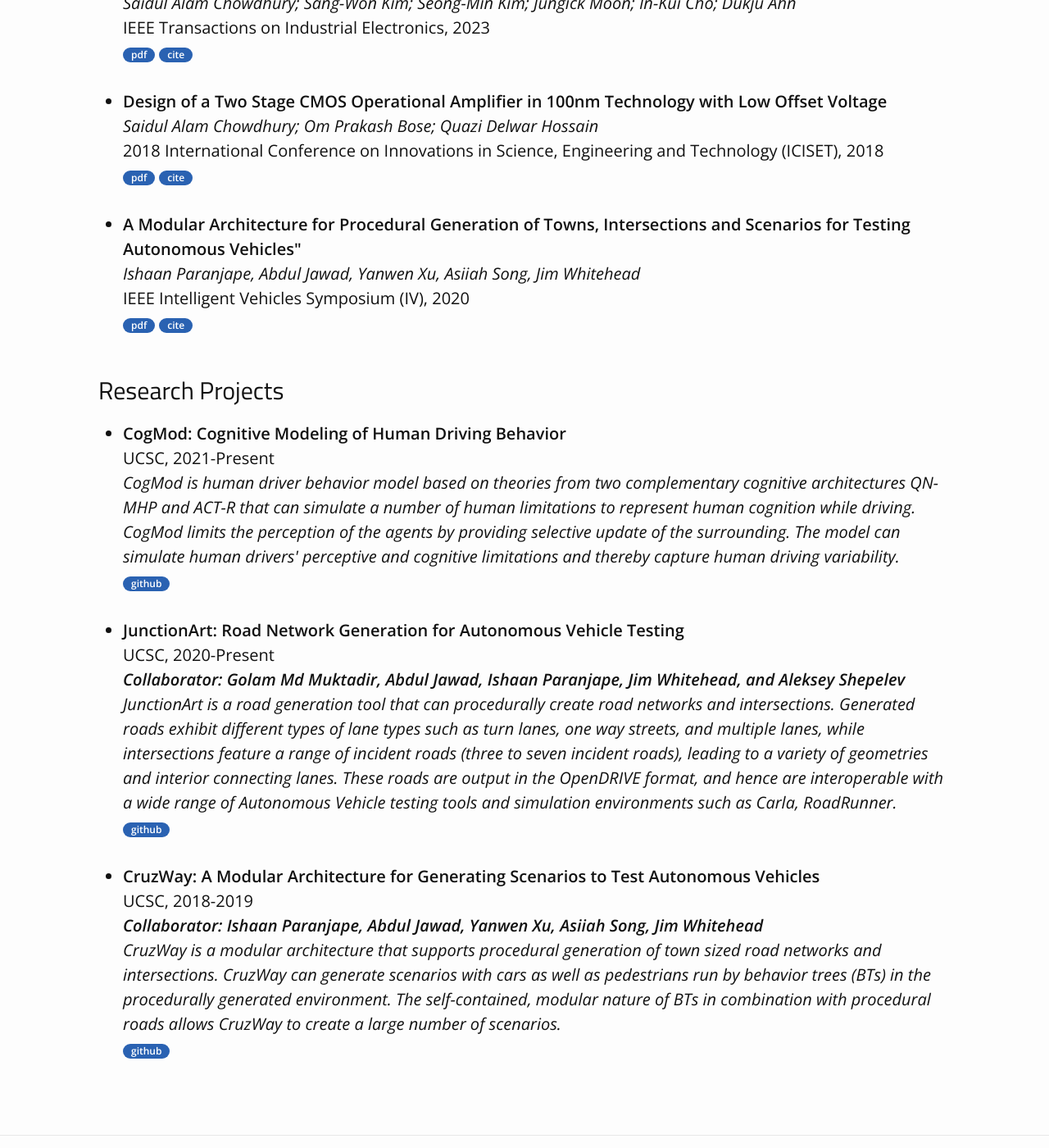
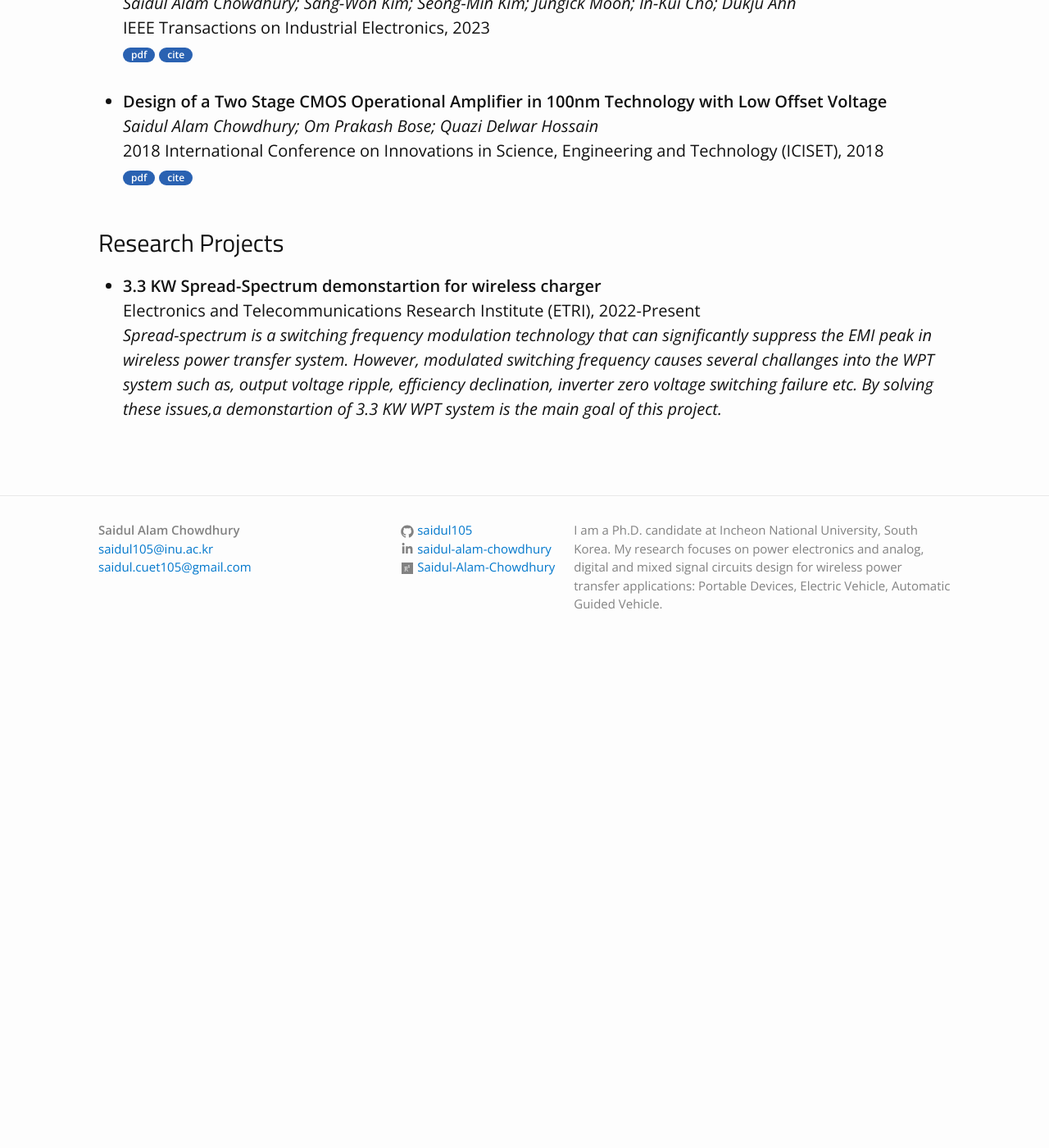
Before and after one commit to saidul105/saidul105.github.io, a Jekyll site: the page built from research.md, in a window 1280 px wide and 1400 px high, scrolled down 345 px. Shown: the whole window at 82% size. Built offline with Jekyll 4.4.1, drawn with Linux system fonts in a browser that asks for light colours; after the commit the page ends 1153 px from its top, so only the background shows below that.

Commit message:
Update research.md

```diff
--- a/research.md
+++ b/research.md
@@ -20,12 +20,7 @@ Describe your research interests here.
 		2018 International Conference on Innovations in Science, Engineering and Technology (ICISET), 2018<br>
 		<a href="https://ieeexplore.ieee.org/document/8745659"><div class="color-button">pdf</div></a><a href=""><div class="color-button">cite</div></a>
 	</li><br>
-	<li>
-		<b>A Modular Architecture for Procedural Generation of Towns, Intersections and Scenarios for Testing Autonomous Vehicles"</b><br>
-		<i>Ishaan Paranjape, Abdul Jawad, Yanwen Xu, Asiiah Song, Jim Whitehead</i><br>
-		IEEE Intelligent Vehicles Symposium (IV), 2020<br>
-		<a href="https://ieeexplore.ieee.org/abstract/document/9304625"><div class="color-button">pdf</div></a><a href=""><div class="color-button">cite</div></a>
-	</li><br>
+
 
 <!--
 	<li>
@@ -40,26 +35,13 @@ Describe your research interests here.
 <h2>Research Projects</h2>
 <ul>
 	<li>
-		<b>CogMod: Cognitive Modeling of Human Driving Behavior</b><br>
-		UCSC, 2021-Present<br>
-		<!-- <b><i>Advisor: Jim Whitehead</i></b><br> -->
-		<i>CogMod is human driver behavior model based on theories from two complementary cognitive architectures QN-MHP and ACT-R that can simulate a number of human limitations to represent human cognition while driving. CogMod limits the perception of the agents by providing selective update of the surrounding. The model can simulate human drivers' perceptive and cognitive limitations and thereby capture human driving variability.</i> <br>
-		<a href="https://github.com/adhocmaster/carla-jaywalker-experiments/tree/driver_straight_road_scenario"><div class="color-button">github</div></a>
+		<b>3.3 KW Spread-Spectrum demonstartion for wireless charger</b><br>
+		Electronics and Telecommunications Research Institute (ETRI), 2022-Present<br>
+		<!-- <b><i>Advisor: Dr. Ahn Dukju</i></b><br> -->
+		<i>Spread-spectrum is a switching frequency modulation technology that can significantly suppress the EMI peak in wireless power transfer system. However, modulated switching frequency causes several challanges into the WPT system such as, output voltage ripple, efficiency declination, inverter zero voltage switching failure etc. By solving these issues,a demonstartion of 3.3 KW WPT system is the main goal of this project. </i> <br>
+
 	</li><br>
-	<li>
-		<b>JunctionArt: Road Network Generation for Autonomous Vehicle Testing</b><br>
-		UCSC, 2020-Present<br>
-		<b><i>Collaborator: Golam Md Muktadir, Abdul Jawad, Ishaan Paranjape, Jim Whitehead, and Aleksey Shepelev</i></b><br>
-		<i>JunctionArt is a road generation tool that can procedurally create road networks and intersections.  Generated roads exhibit different types of lane types such as turn lanes, one way streets, and multiple lanes, while intersections feature a range of incident roads (three to seven incident roads), leading to a variety of geometries and interior connecting lanes. These roads are output in the OpenDRIVE format, and hence are interoperable with a wide range of Autonomous Vehicle testing tools and simulation environments such as Carla, RoadRunner.</i> <br>
-		<a href="https://github.com/AugmentedDesignLab/junction-art"><div class="color-button">github</div></a>
-	</li><br>
-	<li>
-        <b>CruzWay: A Modular Architecture for Generating Scenarios to Test Autonomous Vehicles</b><br>
-        UCSC, 2018-2019<br>
-		<b><i>Collaborator: Ishaan Paranjape, Abdul Jawad, Yanwen Xu, Asiiah Song, Jim Whitehead</i></b><br>
-        <i>CruzWay is a modular architecture that supports procedural generation of town sized road networks and intersections. CruzWay can generate scenarios with cars as well as pedestrians run by behavior trees (BTs) in the procedurally generated environment. The self-contained, modular nature of BTs in combination with procedural roads allows CruzWay to create a large number of scenarios.  </i><br>
-        <a href="https://github.com/AugmentedDesignLab/CruzWay"><div class="color-button">github</div></a>
-    </li><br>
+
 <!--
 	<li>
         <b>Project title</b><br>
```
